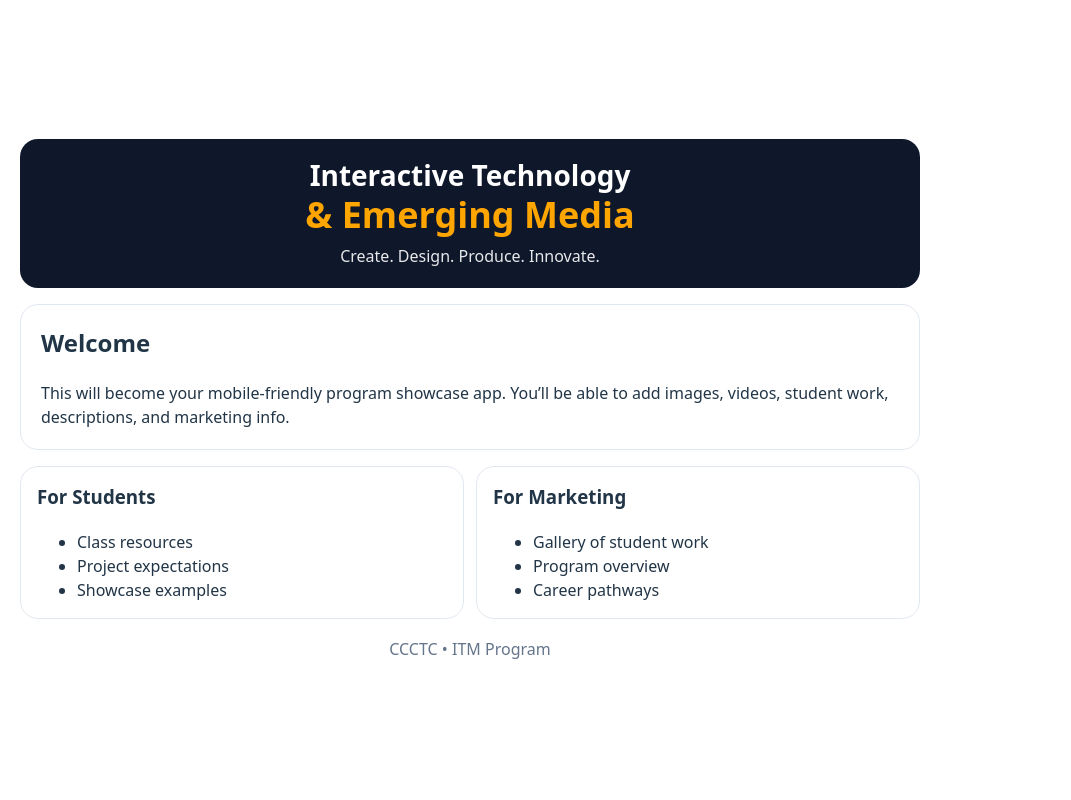
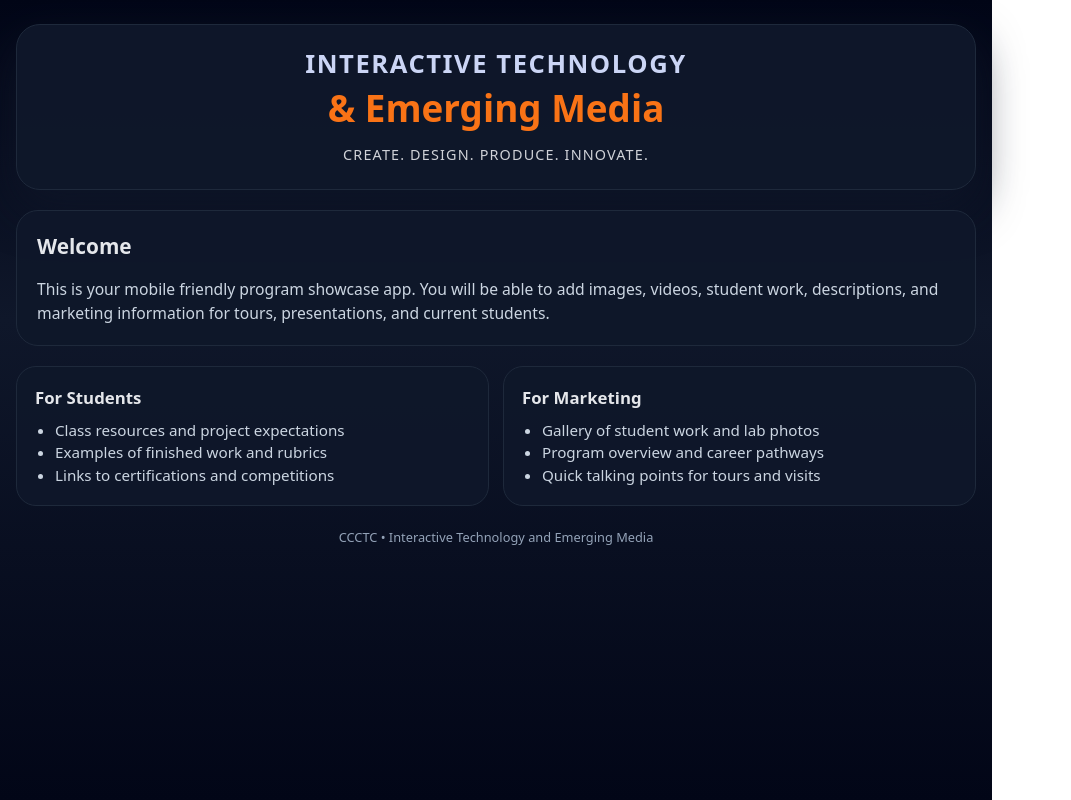
Before and after one commit to CCCTCITM/interactive-technology-media-app, a React (Vite) app: page / in a window 1280 px wide. Shown: the whole page, without its empty margins (0-1071 px from the left). Built offline with nearby package versions, Linux system fonts and the light colour scheme.

Commit message:
Update overall app design

```diff
--- a/src/App.tsx
+++ b/src/App.tsx
@@ -1,94 +1,183 @@
 export default function App() {
   return (
-    <div style={{ fontFamily: "system-ui, -apple-system, Segoe UI, Roboto, Arial" }}>
+    <div
+      style={{
+        minHeight: "100vh",
+        fontFamily:
+          'system-ui, -apple-system, "Segoe UI", Roboto, Arial, sans-serif',
+        background:
+          "linear-gradient(180deg, #020617 0%, #0f172a 40%, #020617 100%)",
+        color: "#e5e7eb",
+      }}
+    >
       <div
         style={{
-          padding: 20,
-          maxWidth: 900,
+          maxWidth: 960,
           margin: "0 auto",
+          padding: "24px 16px 40px",
           lineHeight: 1.5,
         }}
       >
+        {/* HEADER */}
         <header
           style={{
-            background: "#0f172a",
-            color: "white",
-            borderRadius: 18,
-            padding: 20,
+            background: "rgba(15, 23, 42, 0.96)",
+            borderRadius: 24,
+            padding: 24,
+            border: "1px solid #1e293b",
+            boxShadow: "0 18px 45px rgba(15, 23, 42, 0.7)",
           }}
         >
-          <h1 style={{ margin: 0, textAlign: "center", lineHeight: 1.2, }}>
-            <div style={{ fontSize: "1.75rem", fontWeight: 600 }}>
-            Interactive Technology
+          <div style={{ textAlign: "center", lineHeight: 1.2 }}>
+            <div
+              style={{
+                fontSize: "1.6rem",
+                fontWeight: 600,
+                letterSpacing: "0.06em",
+                textTransform: "uppercase",
+                color: "#cbd5f5",
+              }}
+            >
+              Interactive Technology
+            </div>
+
+            <div
+              style={{
+                fontSize: "2.3rem",
+                fontWeight: 800,
+                marginTop: 6,
+              }}
+            >
+              <span style={{ color: "#f97316" }}>& Emerging Media</span>
+            </div>
           </div>
-          <div style={{ fontSize: "2.25rem", fontWeight: 800 }}>
-             <span style={{ color: "#FFA500" }}> & Emerging Media</span>
-             </div>
-             </h1>
-          <p style={{ margin: "8px 0 0", opacity: 0.9, textAlign: "center", }}>
+
+          <p
+            style={{
+              margin: "14px 0 0",
+              opacity: 0.9,
+              textAlign: "center",
+              letterSpacing: "0.08em",
+              fontSize: "0.9rem",
+              textTransform: "uppercase",
+              color: "#e5e7eb",
+            }}
+          >
             Create. Design. Produce. Innovate.
           </p>
         </header>
 
+        {/* WELCOME SECTION */}
         <section
           style={{
-            marginTop: 16,
-            background: "white",
-            borderRadius: 18,
+            marginTop: 20,
+            background: "rgba(15, 23, 42, 0.92)",
+            borderRadius: 22,
             padding: 20,
-            border: "1px solid #e2e8f0",
+            border: "1px solid #1e293b",
           }}
         >
-          <h2 style={{ marginTop: 0 }}>Welcome</h2>
-          <p style={{ marginBottom: 0 }}>
-            This will become your mobile-friendly program showcase app. You’ll be able to
-            add images, videos, student work, descriptions, and marketing info.
+          <h2
+            style={{
+              marginTop: 0,
+              marginBottom: 8,
+              fontSize: "1.3rem",
+              color: "#e5e7eb",
+            }}
+          >
+            Welcome
+          </h2>
+          <p style={{ marginBottom: 0, color: "#cbd5e1", fontSize: "0.98rem" }}>
+            This is your mobile friendly program showcase app. You will be able
+            to add images, videos, student work, descriptions, and marketing
+            information for tours, presentations, and current students.
           </p>
         </section>
 
+        {/* TWO FEATURE CARDS */}
         <div
           style={{
-            marginTop: 16,
+            marginTop: 20,
             display: "grid",
-            gap: 12,
-            gridTemplateColumns: "repeat(auto-fit, minmax(240px, 1fr))",
+            gap: 14,
+            gridTemplateColumns: "repeat(auto-fit, minmax(260px, 1fr))",
           }}
         >
           <div
             style={{
-              background: "white",
-              borderRadius: 18,
-              padding: 16,
-              border: "1px solid #e2e8f0",
+              background: "rgba(15, 23, 42, 0.92)",
+              borderRadius: 20,
+              padding: 18,
+              border: "1px solid #1e293b",
             }}
           >
-            <h3 style={{ marginTop: 0 }}>For Students</h3>
-            <ul style={{ marginBottom: 0 }}>
-              <li>Class resources</li>
-              <li>Project expectations</li>
-              <li>Showcase examples</li>
+            <h3
+              style={{
+                marginTop: 0,
+                marginBottom: 8,
+                fontSize: "1.05rem",
+                color: "#e5e7eb",
+              }}
+            >
+              For Students
+            </h3>
+            <ul
+              style={{
+                margin: 0,
+                paddingLeft: 20,
+                color: "#cbd5e1",
+                fontSize: "0.95rem",
+              }}
+            >
+              <li>Class resources and project expectations</li>
+              <li>Examples of finished work and rubrics</li>
+              <li>Links to certifications and competitions</li>
             </ul>
           </div>
 
           <div
             style={{
-              background: "white",
-              borderRadius: 18,
-              padding: 16,
-              border: "1px solid #e2e8f0",
+              background: "rgba(15, 23, 42, 0.92)",
+              borderRadius: 20,
+              padding: 18,
+              border: "1px solid #1e293b",
             }}
           >
-            <h3 style={{ marginTop: 0 }}>For Marketing</h3>
-            <ul style={{ marginBottom: 0 }}>
-              <li>Gallery of student work</li>
-              <li>Program overview</li>
-              <li>Career pathways</li>
+            <h3
+              style={{
+                marginTop: 0,
+                marginBottom: 8,
+                fontSize: "1.05rem",
+                color: "#e5e7eb",
+              }}
+            >
+              For Marketing
+            </h3>
+            <ul
+              style={{
+                margin: 0,
+                paddingLeft: 20,
+                color: "#cbd5e1",
+                fontSize: "0.95rem",
+              }}
+            >
+              <li>Gallery of student work and lab photos</li>
+              <li>Program overview and career pathways</li>
+              <li>Quick talking points for tours and visits</li>
             </ul>
           </div>
         </div>
 
-        <footer style={{ marginTop: 18, textAlign: "center", color: "#64748b" }}>
-          CCCTC • ITM Program
+        {/* FOOTER */}
+        <footer
+          style={{
+            marginTop: 22,
+            textAlign: "center",
+            color: "#94a3b8",
+            fontSize: "0.8rem",
+          }}
+        >
+          CCCTC • Interactive Technology and Emerging Media
         </footer>
       </div>
     </div>
```
